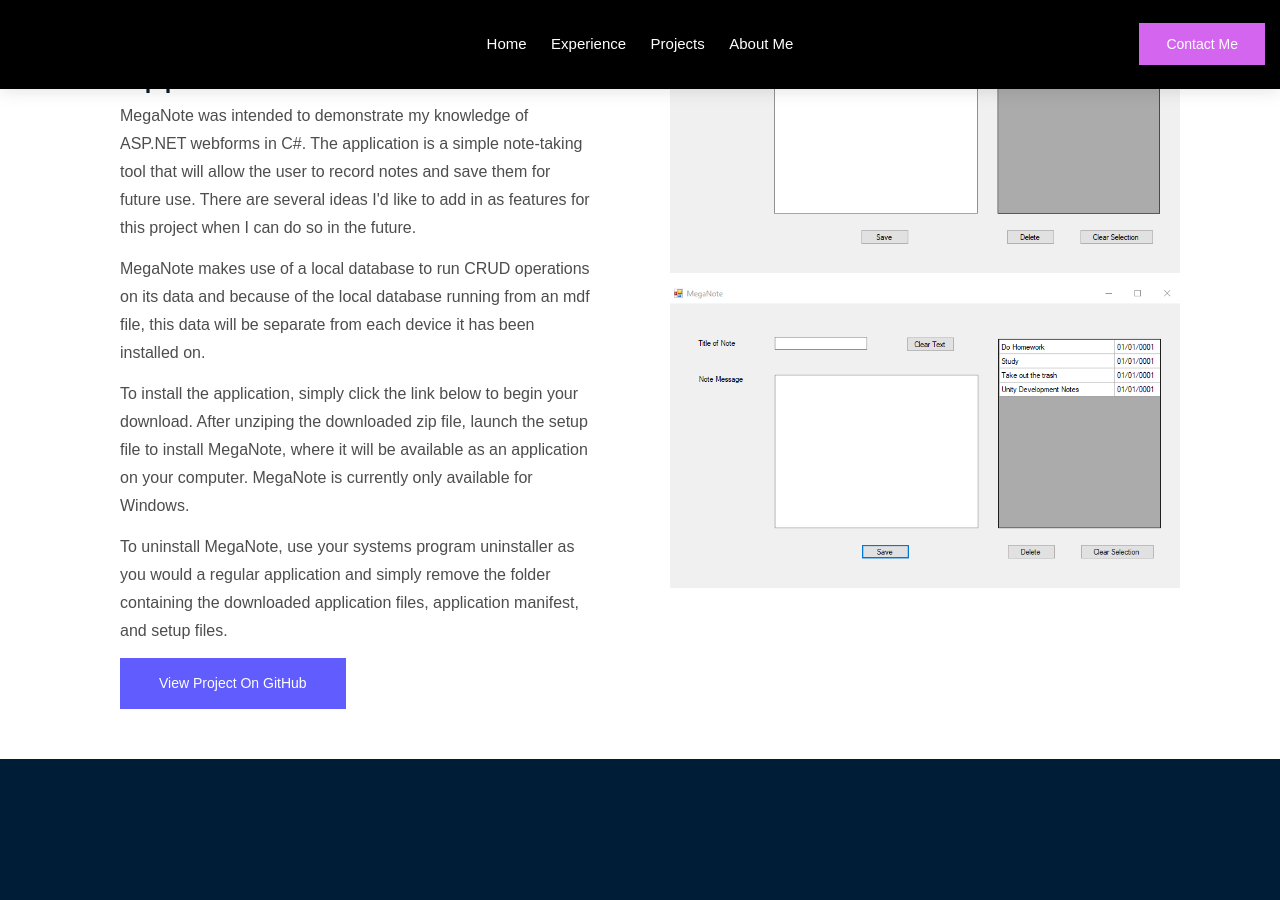
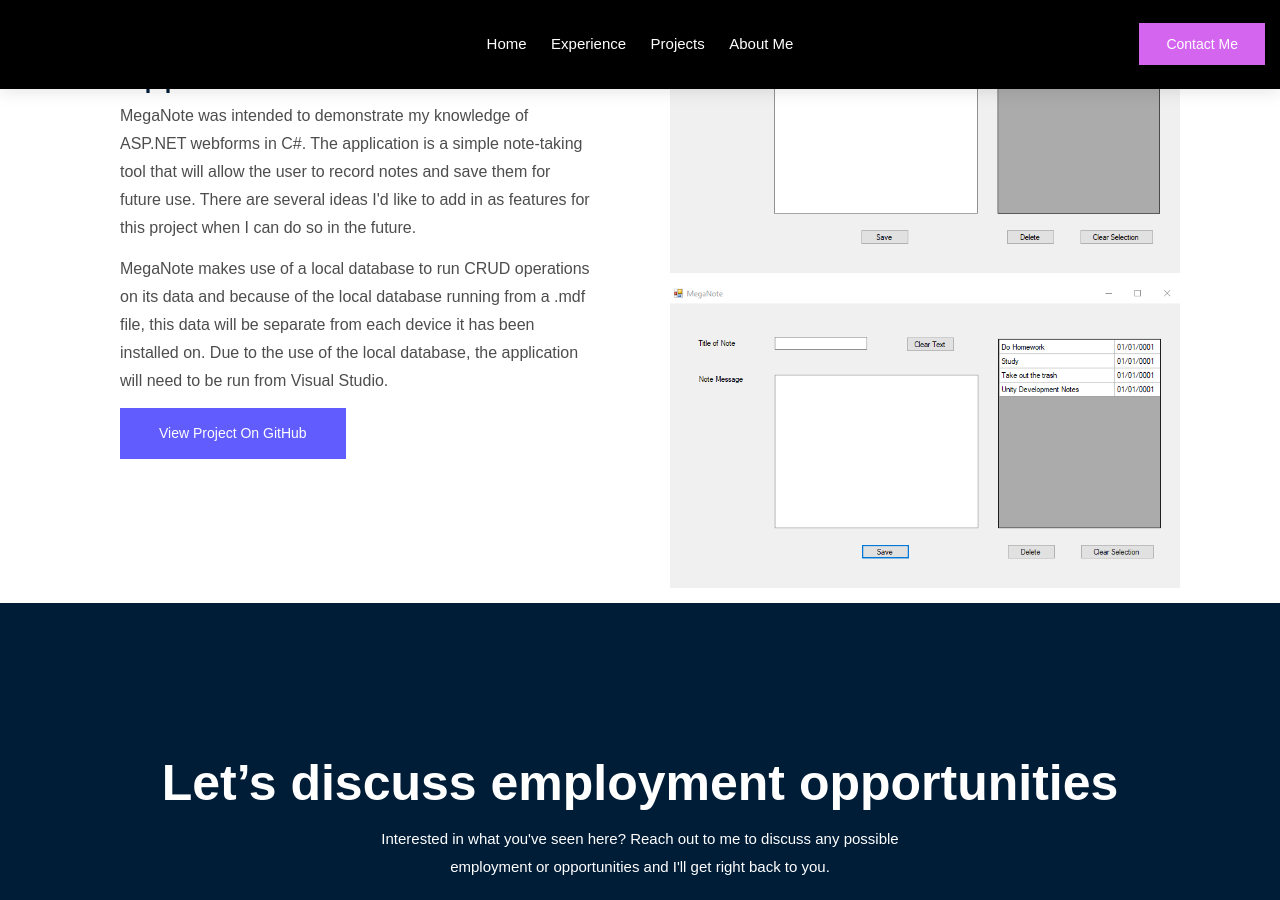
Before and after one commit to mlan225/portfolio, a Jekyll site: the page built from site-pages/project-pages/mega-note.html, in a window 1280 px wide and 900 px high, scrolled down 534 px. Built offline with Jekyll 4.4.1, drawn with Linux system fonts in a browser that asks for light colours; some web fonts are replaced.

Commit message:
Update mega-note.html

```diff
--- a/site-pages/project-pages/mega-note.html
+++ b/site-pages/project-pages/mega-note.html
@@ -29,16 +29,8 @@
         features for this project when I can do so in the future.</p>
       <p>
         MegaNote makes use of a local database to run CRUD operations on its data and because of the local database
-        running from an mdf file, this data will be separate from each device it has been installed on.
-      </p>
-      <p>
-        To install the application, simply click the link below to begin your download. After unziping the downloaded
-        zip file, launch the setup file to install MegaNote, where it will be available as an
-        application on your computer. <strong>MegaNote is currently only available for Windows.</strong>
-      </p>
-      <p>
-        To uninstall MegaNote, use your systems program uninstaller as you would a regular application and simply remove
-        the folder containing the downloaded application files, application manifest, and setup files.
+        running from a .mdf file, this data will be separate from each device it has been installed on. Due to the
+        use of the local database, the application will need to be run from Visual Studio.
       </p>
       <div class="project-text-btn">
         <a class="boxed-btn3" href="https://github.com/mlan225/MegaNote" target="_blank">View project on GitHub</a>
```
